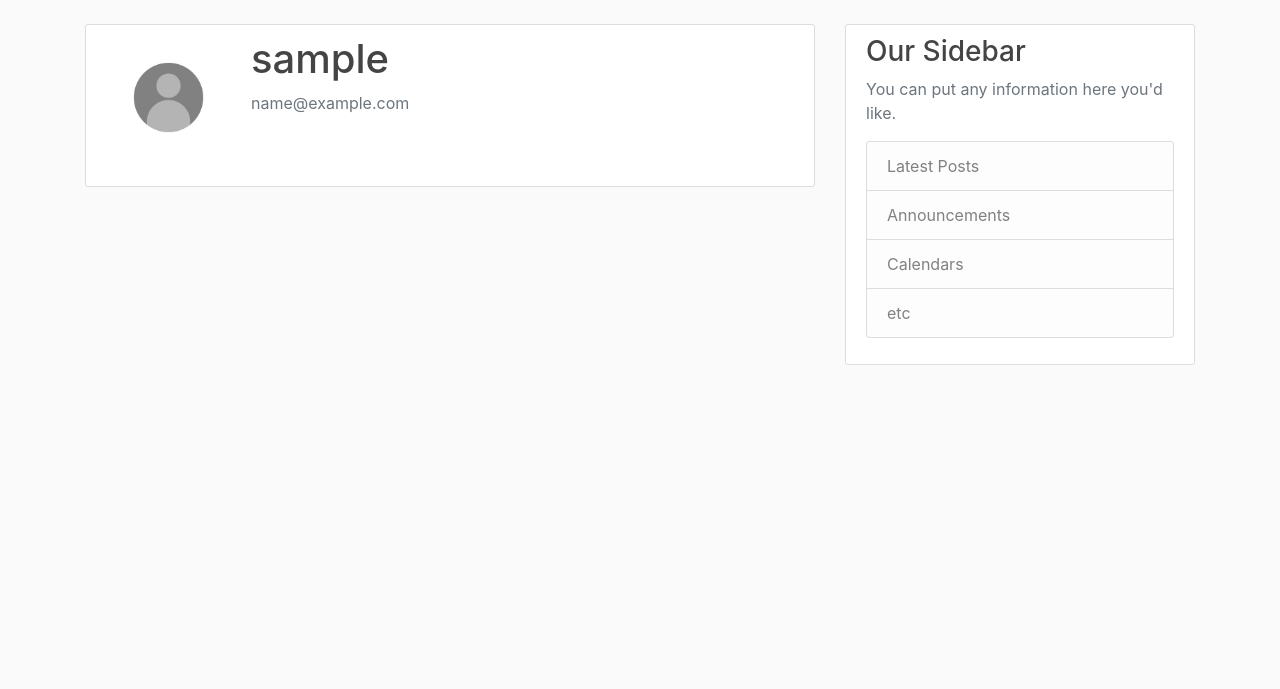
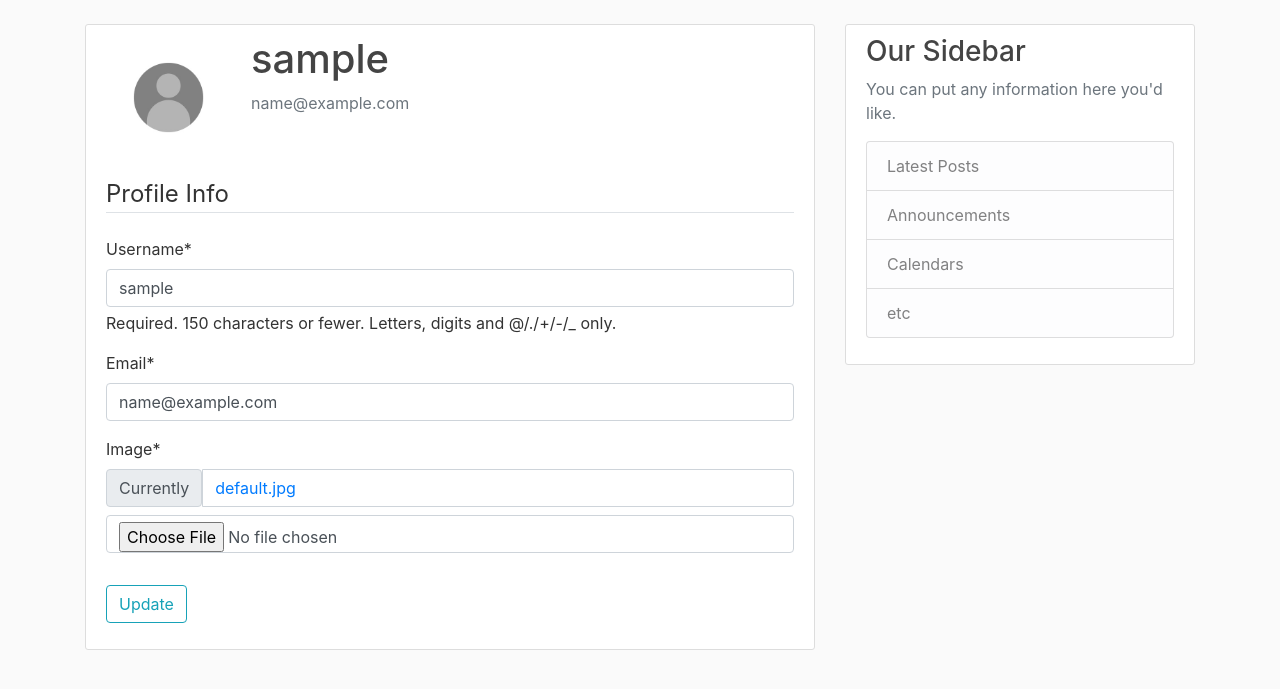
Before and after one commit to nithieshM/Bepo-Blog, a Django app: page /profile/ in a window 1280 px wide. Shown: the part 56-745 px from the top of the page. Run offline with Django 4.2, Linux system fonts and the light colour scheme; the visitor is signed in with stand-in values (Sample User, id 1); some libraries are stand-ins or nearby versions.

Commit message:
Added ability to edit profiles, author's images in homepage and resizing of images to save space.

```diff
--- a/blog/templates/blog/home.html
+++ b/blog/templates/blog/home.html
@@ -3,6 +3,7 @@
 {% block content %}
     {% for post in posts %}
         <article class="media content-section">
+            <img class="rounded-circle article-img" src="{{ post.author.profile.image.url }}">
             <div class="media-body">
             <div class="article-metadata">
                 <a class="mr-2" href="#">{{ post.author }}</a>
--- a/users/forms.py
+++ b/users/forms.py
@@ -1,6 +1,7 @@
 from django import forms
 from django.contrib.auth.models import User
 from django.contrib.auth.forms import UserCreationForm
+from .models import Profile
 
 
 class UserRegisterForm(UserCreationForm):
@@ -9,3 +10,18 @@ class UserRegisterForm(UserCreationForm):
     class Meta:
         model = User
         fields = ["username", "email", "password1", "password2"]
+
+
+class UserUpdateForm(forms.ModelForm):
+    email = forms.EmailField(required=True)
+
+    class Meta:
+        model = User
+        fields = ["username", "email"]
+
+
+class ProfileUpdateForm(forms.ModelForm):
+
+    class Meta:
+        model = Profile
+        fields = ['image']
--- a/users/models.py
+++ b/users/models.py
@@ -1,5 +1,6 @@
 from django.db import models
 from django.contrib.auth.models import User
+from PIL import Image
 
 
 class Profile(models.Model): #Creating a 1-1 relationship with users and profiles.
@@ -9,3 +10,13 @@ class Profile(models.Model): #Creating a 1-1 relationship with users and profile
 
     def __str__(self):
         return f'{self.user.username} Profile'
+
+    def save(self): # resizing profile pictures to save space.
+        super().save()
+
+        img = Image.open(self.image.path)
+
+        if img.height > 300 or img.width > 300:
+            output_size = (300,300)
+            img.thumbnail(output_size)
+            img.save(self.image.path)
--- a/users/signals.py
+++ b/users/signals.py
@@ -11,4 +11,4 @@ def create_profile(sender, instance, created, **kwargs):
 
 @receiver(post_save, sender = User)
 def save_profile(sender, instance, **kwargs):
-        instance.Profile.save()
+        instance.profile.save()
--- a/users/templates/users/profile.html
+++ b/users/templates/users/profile.html
@@ -11,5 +11,17 @@
         </div>
         </div>
     <!-- FORM HERE -->
+    <form method = "POST" enctype="multipart/form-data">
+        {% csrf_token %}
+        <fieldset class = "form-group">
+            <legend class="border-bottom mb-4">Profile Info</legend>
+            {{ u_form|crispy}}
+            {{ p_form|crispy}}
+        </fieldset>
+        <!--Button-->
+        <div class="form-group">
+            <button class="btn btn-outline-info" type="submit">Update</button>
+        </div>
+    </form>
     </div>
 {% endblock content %}
--- a/users/views.py
+++ b/users/views.py
@@ -1,6 +1,6 @@
 from django.shortcuts import render, redirect
 from django.contrib import messages
-from .forms import UserRegisterForm
+from .forms import UserRegisterForm, ProfileUpdateForm, UserUpdateForm
 from django.contrib.auth.decorators import login_required
 
 
@@ -19,4 +19,19 @@ def Register(request):
 
 @login_required
 def profile(request):
-    return render(request, 'users/profile.html')
+    if request.method == 'POST':
+        u_form = UserUpdateForm(request.POST, instance = request.user)
+        p_form = ProfileUpdateForm(request.POST,request.FILES, instance = request.user.profile)
+        if u_form.is_valid() and p_form.is_valid():
+            u_form.save()
+            p_form.save()
+            messages.success(request, f'Changes saved successfully.')
+            return redirect('profile')
+    else:
+        u_form = UserUpdateForm(instance = request.user)
+        p_form = ProfileUpdateForm(instance = request.user.profile)
+    context = {
+        'u_form': u_form,
+        'p_form': p_form
+    }
+    return render(request, 'users/profile.html', context)
```
Also changed, not shown: media/profile_pics/nichijou.jfif (added), media/profile_pics/nichijou_xut9UYk.jfif (added).
